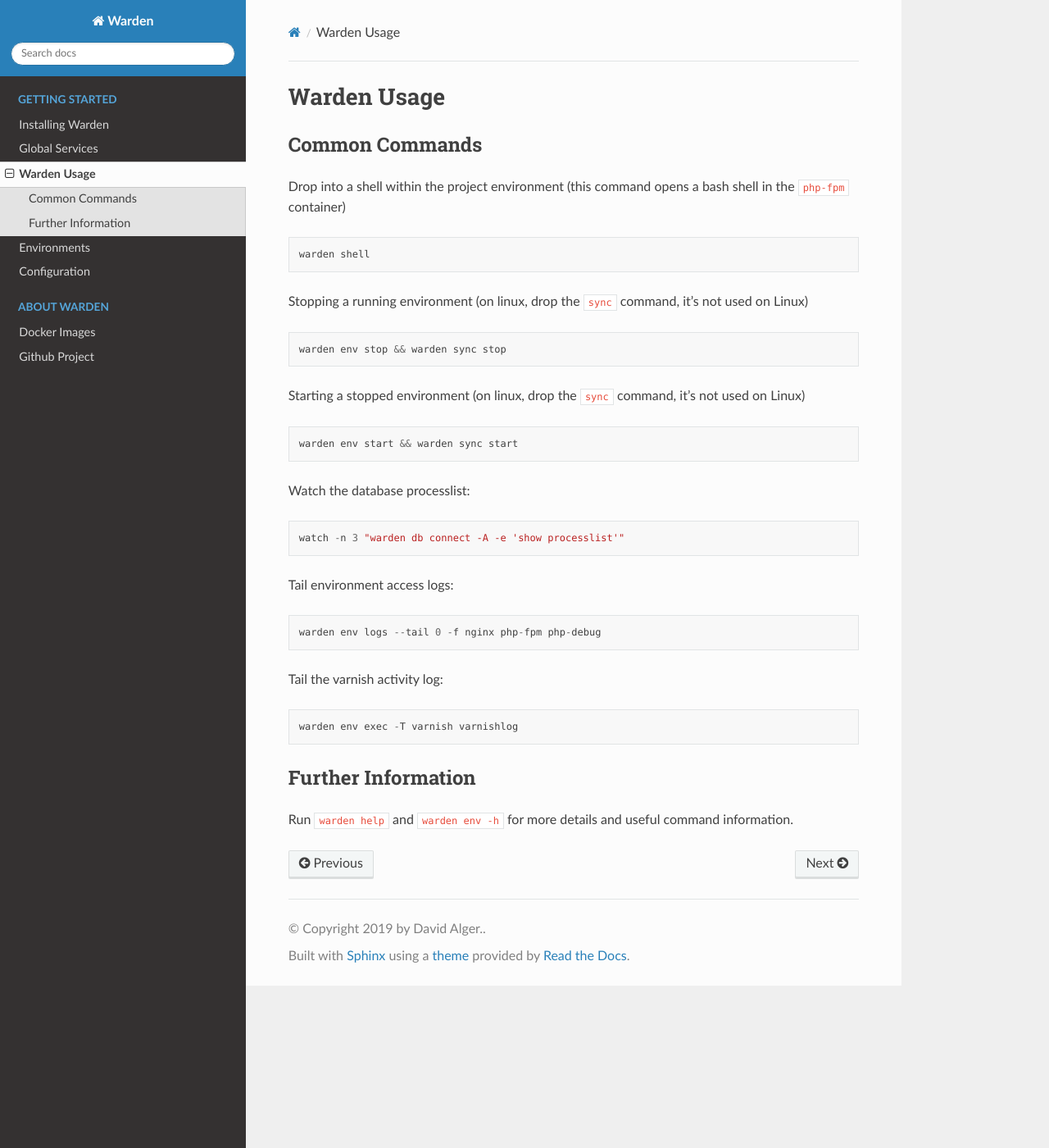
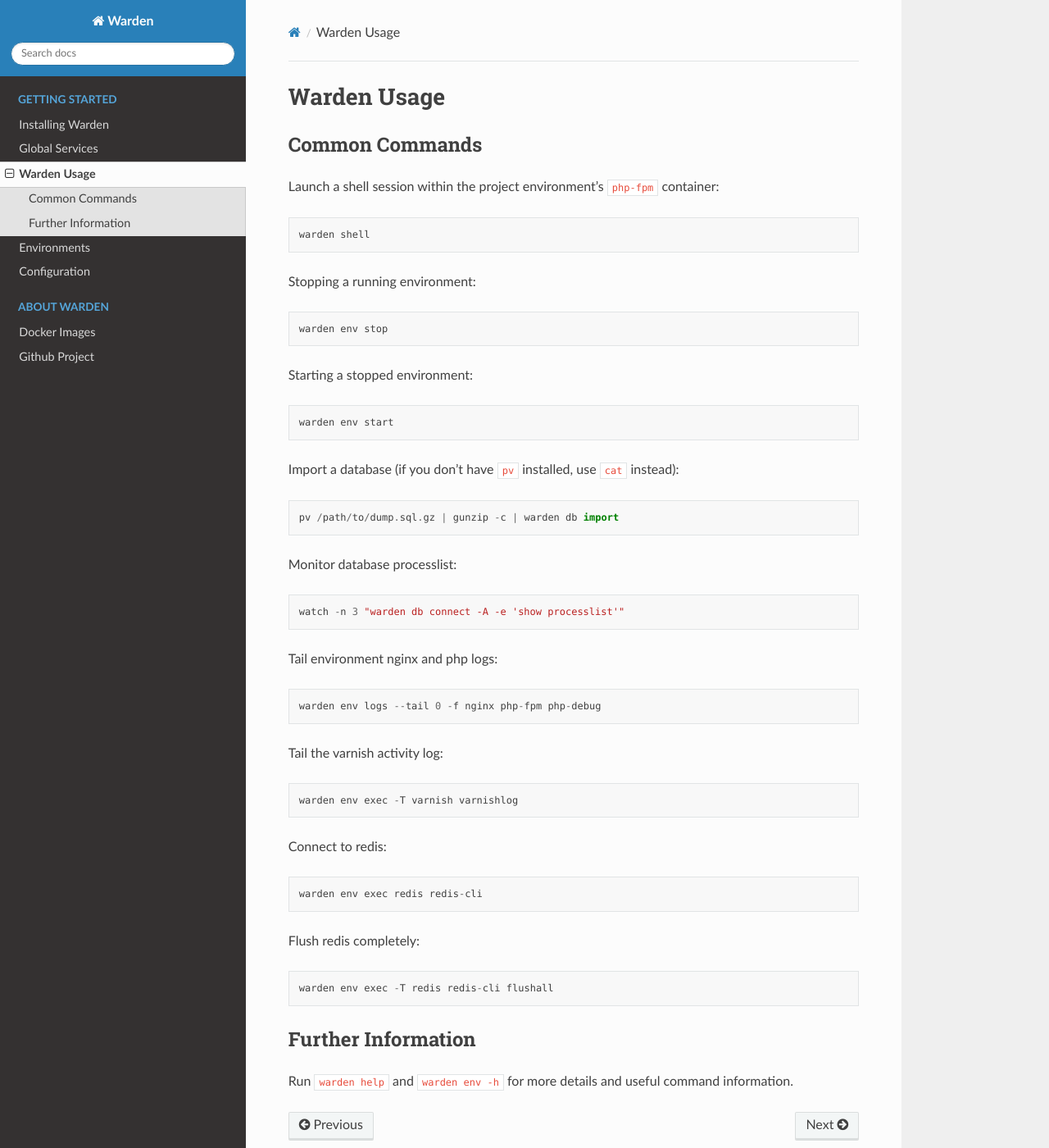
Before and after one commit to wardenenv/warden, a Sphinx documentation site: the page built from docs/usage.md, in a window 1280 px wide and 1400 px high. Shown: the whole window at 82% size. Built offline with Sphinx 7.4.7 and the Read the Docs theme 2.0.0, drawn with Linux system fonts in a browser that asks for light colours.

Commit message:
Updated docs in prep for Warden 0.3.0 release
- added a couple commands to usages page
- updated to reflect no longer needing to manually run sync start on macOS

```diff
--- a/docs/usage.md
+++ b/docs/usage.md
@@ -2,23 +2,27 @@
 
 ### Common Commands
 
-Drop into a shell within the project environment (this command opens a bash shell in the `php-fpm` container)
+Launch a shell session within the project environment's `php-fpm` container:
 
     warden shell
 
-Stopping a running environment (on linux, drop the `sync` command, it's not used on Linux)
+Stopping a running environment:
 
-    warden env stop && warden sync stop
+    warden env stop
 
-Starting a stopped environment (on linux, drop the `sync` command, it's not used on Linux)
+Starting a stopped environment:
 
-    warden env start && warden sync start
+    warden env start
 
-Watch the database processlist:
+Import a database (if you don't have `pv` installed, use `cat` instead):
+
+    pv /path/to/dump.sql.gz | gunzip -c | warden db import
+
+Monitor database processlist:
 
     watch -n 3 "warden db connect -A -e 'show processlist'"
 
-Tail environment access logs:
+Tail environment nginx and php logs:
 
     warden env logs --tail 0 -f nginx php-fpm php-debug
 
@@ -26,6 +30,14 @@ Tail the varnish activity log:
 
     warden env exec -T varnish varnishlog
 
+Connect to redis:
+
+    warden env exec redis redis-cli
+
+Flush redis completely:
+
+    warden env exec -T redis redis-cli flushall
+
 ### Further Information
 
 Run `warden help` and `warden env -h` for more details and useful command information.
```
Also changed, not shown: docs/environments/initializing.md (+10 -3 lines), docs/installing.md (+4 -2 lines).
